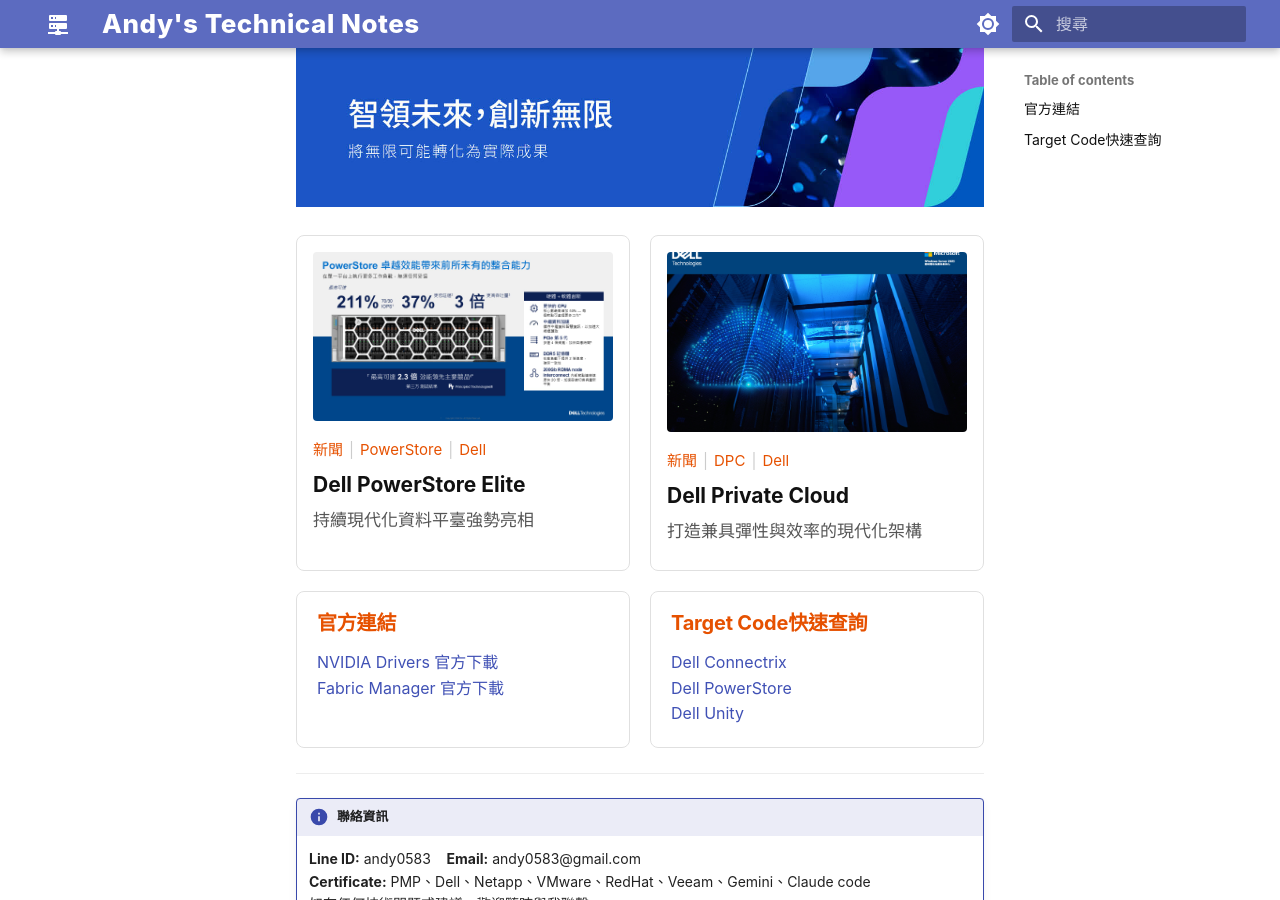
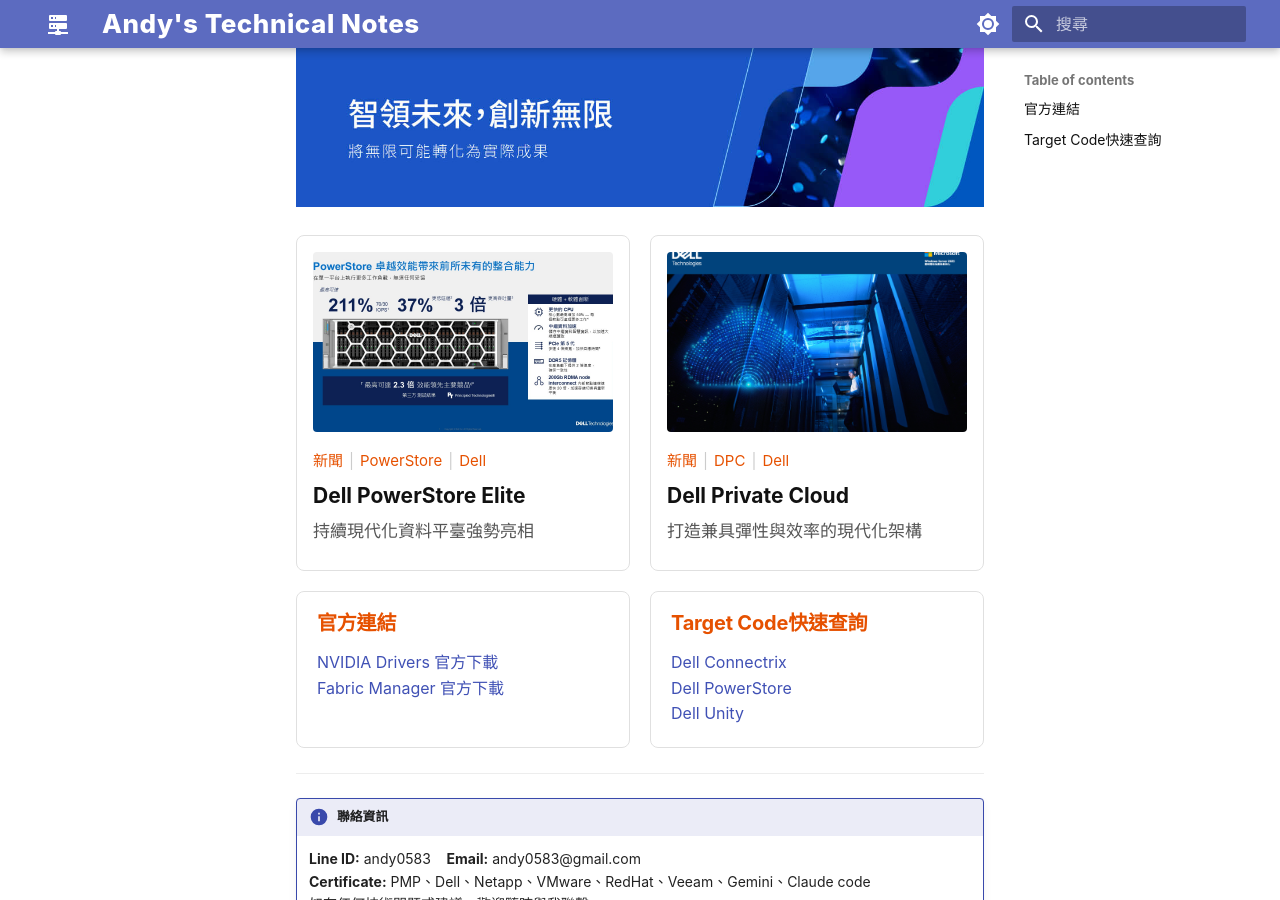
Before and after one commit to Andy0583/Metaage, an MkDocs documentation site: the page built from docs/index.md, in a window 1280 px wide and 900 px high, scrolled down 300 px. Built offline with MkDocs 1.6.1 and Material for MkDocs 9.7.7, drawn with Linux system fonts in a browser that asks for light colours.

Commit message:
Update image tag for news card in index.md

```diff
--- a/docs/index.md
+++ b/docs/index.md
@@ -4,7 +4,7 @@
 <br>
 <div class="news-grid">
 <a class="news-card" href="https://www.ithome.com.tw/pr/177462" target="_blank">
-  <img class="news-image" src="images/dell2.png">
+  <img src="images/dell2.png" style="width:100%; height:180px; object-fit:cover; border-radius:4px; margin-bottom:10px;">
   <div class="news-tags"><span>新聞</span><span>PowerStore</span><span>Dell</span></div>
   <div class="news-title">Dell PowerStore Elite</div>
   <div class="news-desc">持續現代化資料平臺強勢亮相</div>
```
